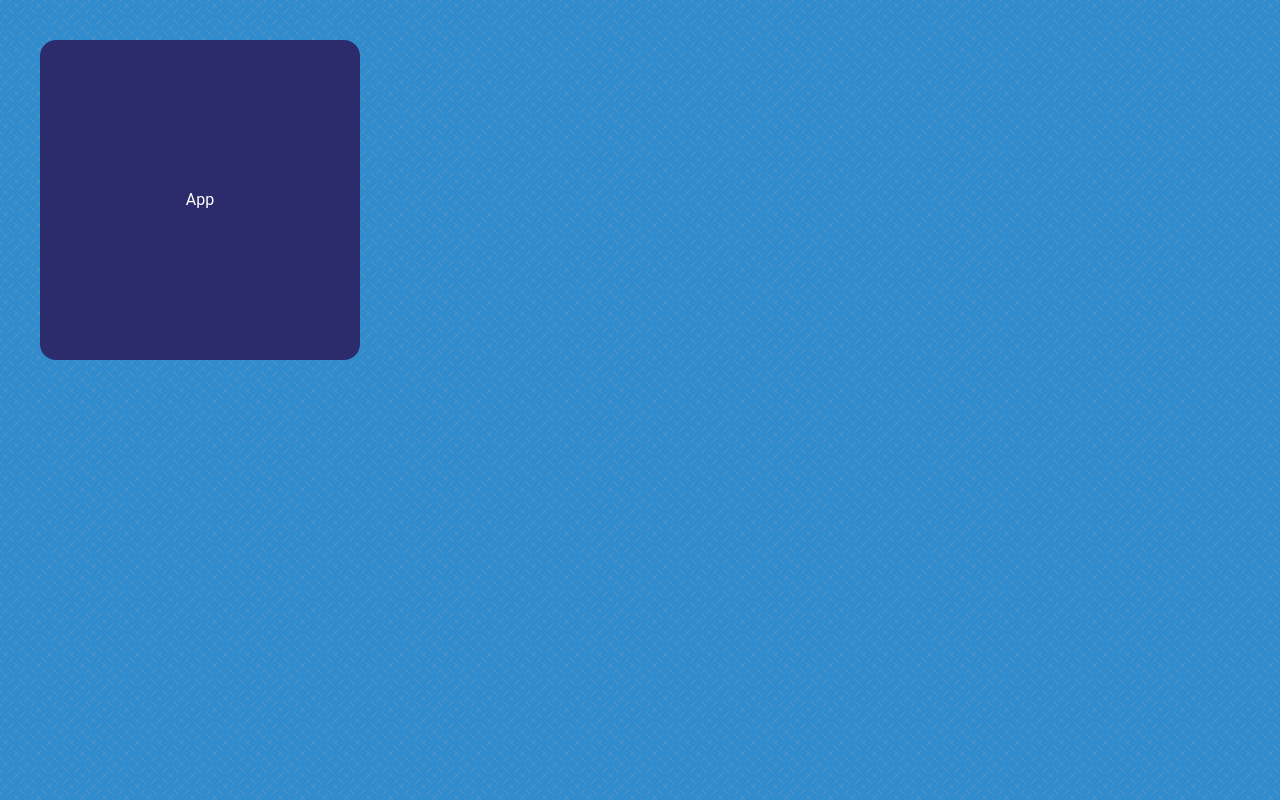
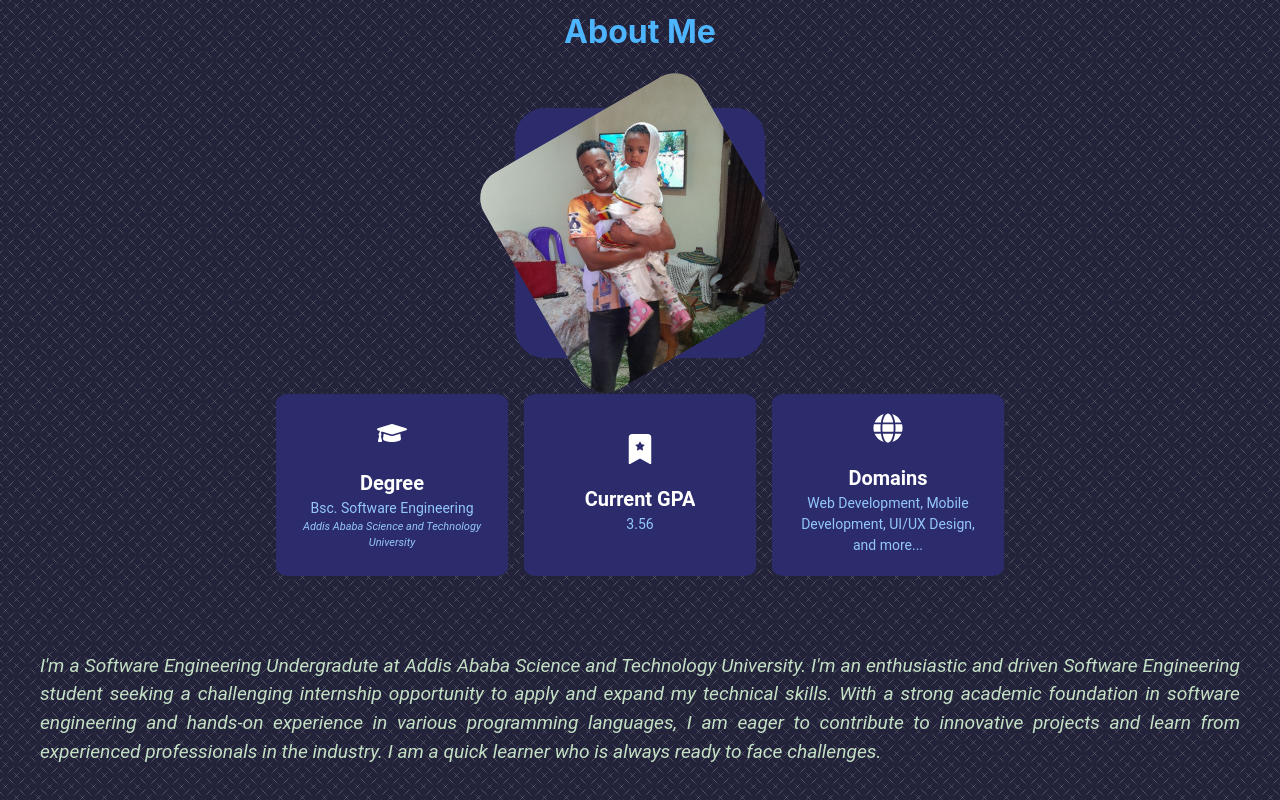
Before and after one commit to yabulala432/portfolio-yeabsra, a React (Vite) app: page / in a window 1280 px wide. Built offline with nearby package versions, Linux system fonts and the light colour scheme.

Commit message:
build the experience page

```diff
--- a/src/App.css
+++ b/src/App.css
@@ -9,9 +9,22 @@
 ::-webkit-scrollbar {
   display: none;
 }
-.app {
+.background {
   background-image: url("./assets/climpek.png");
-  background-color: #318cce;
+  background-color: #22223a;
   height: 100vh;
   width: 100vw;
+  position: fixed;
+  z-index: -1;
+  overflow-y: scroll;
 }
+/* .content {
+  margin: 0 auto;
+  overflow-y: scroll;
+  height: 100vh;
+  flex: 1;
+  display: flex;
+  flex-direction: column;
+  justify-content: center;
+  align-items: center;
+} */
--- a/src/App.tsx
+++ b/src/App.tsx
@@ -1,13 +1,13 @@
 import "./App.css";
-import AppBox from "./components/AppBox";
-import { Box } from "@chakra-ui/react";
+import ExperienceListBox, { experience } from "./components/ExperienceListBox";
+import AboutMe from "./pages/AboutMe";
+import Experience from "./pages/Experience";
 
 function App() {
   return (
-    <div className="app">
-      <Box p={10} w={400} h={400}>
-        <AppBox>App</AppBox>
-      </Box>
+    <div className="background">
+      <AboutMe />
+      <Experience />
     </div>
   );
 }
--- a/src/components/AppBox.tsx
+++ b/src/components/AppBox.tsx
@@ -19,7 +19,6 @@ function AppBox({ children, props }: props) {
       alignItems={"center"}
       justifyContent={"center"}
       color={"white"}
-      // boxShadow={"0 0 1px 1px #FFF"}
       transition={"all 1s ease-in-out"}
       _hover={{
         boxShadow: "0 0 0px 1px #FFF",
--- a/src/components/ExperienceListBox.tsx
+++ b/src/components/ExperienceListBox.tsx
@@ -1,11 +1,11 @@
-import { Grid, GridItem, HStack, VStack, position } from "@chakra-ui/react";
+import { Grid, GridItem, HStack, VStack } from "@chakra-ui/react";
 import { HiBadgeCheck } from "react-icons/hi";
 
 import AppBox from "./AppBox";
 import AppText from "./AppText";
-import { CgOverflow } from "react-icons/cg";
 
 interface props {
+  title: string;
   experiences: experience[];
 }
 
@@ -14,17 +14,25 @@ export interface experience {
   experienceLevel: "Beginner" | "Intermediate" | "Experienced" | "Expert";
 }
 
-function ExperienceListBox({ experiences: data }: props) {
+function ExperienceListBox({ title, experiences }: props) {
   return (
     <AppBox
       props={{
         width: "550px",
-        maxHeight: "390px",
+        height: "390px",
+        bgImage: "linear-gradient(45deg, #2c2c6c, #4db5ff)",
+        _hover: {
+          boxShadow: "0 0 0px 1px #FFF",
+          transition: "all 1.5s ease-in-out",
+          bgImage: "linear-gradient(45deg, #4db5ff, #2c2c6c)",
+          border: "1px solid #FFF",
+          transform: "scale(1.1)",
+        },
       }}
     >
       <VStack spacing={7} align="center" justify="center" h="100%" w="100%">
-        <AppText fontWeight="bold" fontSize="2xl" color="#4db5ff">
-          Frontend Development
+        <AppText fontWeight="bold" fontSize="2xl" color="#fff">
+          {title}
         </AppText>
         <Grid
           alignItems={"center"}
@@ -35,10 +43,9 @@ function ExperienceListBox({ experiences: data }: props) {
           templateColumns={"repeat(2, 1fr)"}
           gap={6}
           flexGrow={1}
-          // bgColor={"red"}
           overflowY="scroll"
         >
-          {data.map(({ technology, experienceLevel }, index) => (
+          {experiences.map(({ technology, experienceLevel }, index) => (
             <GridItem w="100%" h="10" key={index}>
               <HStack gap={4}>
                 <HiBadgeCheck color="#4db5ff" size={25} />
--- a/src/pages/AboutMe.tsx
+++ b/src/pages/AboutMe.tsx
@@ -30,20 +30,28 @@ function AboutMe() {
     },
   ];
   return (
-    <VStack gap={3}>
+    <VStack
+      spacing={5}
+      align="center"
+      justify="center"
+      w={"100%"}
+      h={"100%"}
+      gap={3}
+    >
       <Heading
         textAlign={"center"}
         fontSize={"2rem"}
         fontWeight={"bold"}
         color={"#4db5ff"}
         p={5}
+        // bgColor={"red"}
       >
         About Me
       </Heading>
-      <Box m={6} borderRadius={"30px"} backgroundColor={"#2c2c6c"}>
+      <Box mt={6} borderRadius={"30px"} backgroundColor={"#2c2c6c"}>
         <Image
           borderRadius="30px"
-          boxSize="350px"
+          boxSize="250px"
           src={me}
           alt="Yeabsira Yonas"
           transform={"rotate(-30deg)"}
--- a/src/pages/Experience.tsx
+++ b/src/pages/Experience.tsx
@@ -0,0 +1,76 @@
+import React from "react";
+
+import { HStack, VStack } from "@chakra-ui/react";
+
+import ExperienceListBox, { experience } from "../components/ExperienceListBox";
+import AppText from "../components/AppText";
+
+const frontEnd: experience[] = [
+  {
+    technology: "HTML",
+    experienceLevel: "Experienced",
+  },
+  {
+    technology: "CSS",
+    experienceLevel: "Intermediate",
+  },
+  {
+    technology: "JavaScript",
+    experienceLevel: "Intermediate",
+  },
+  {
+    technology: "React",
+    experienceLevel: "Intermediate",
+  },
+  {
+    technology: "React Native",
+    experienceLevel: "Intermediate",
+  },
+  {
+    technology: "TypeScript",
+    experienceLevel: "Intermediate",
+  },
+];
+
+const backEnd: experience[] = [
+  {
+    technology: "Node.js",
+    experienceLevel: "Intermediate",
+  },
+  {
+    technology: "Express",
+    experienceLevel: "Intermediate",
+  },
+  {
+    technology: "NestJS",
+    experienceLevel: "Intermediate",
+  },
+  {
+    technology: "MongoDB",
+    experienceLevel: "Intermediate",
+  },
+  {
+    technology: "SQL",
+    experienceLevel: "Intermediate",
+  },
+  {
+    technology: "RESTful APIs",
+    experienceLevel: "Intermediate",
+  },
+];
+
+function Experience() {
+  return (
+    <VStack spacing={10} align="center" justify="center">
+      <AppText fontWeight="bold" fontSize="2xl" color="#4db5ff">
+        My Experiences
+      </AppText>
+      <HStack justify={"center"} spacing={4} wrap={"wrap"}>
+        <ExperienceListBox title="Front-End Dev" experiences={frontEnd} />
+        <ExperienceListBox title="Back-End Dev" experiences={backEnd} />
+      </HStack>
+    </VStack>
+  );
+}
+
+export default Experience;
```
Also changed, not shown: src/assets/me.jpg (added).
